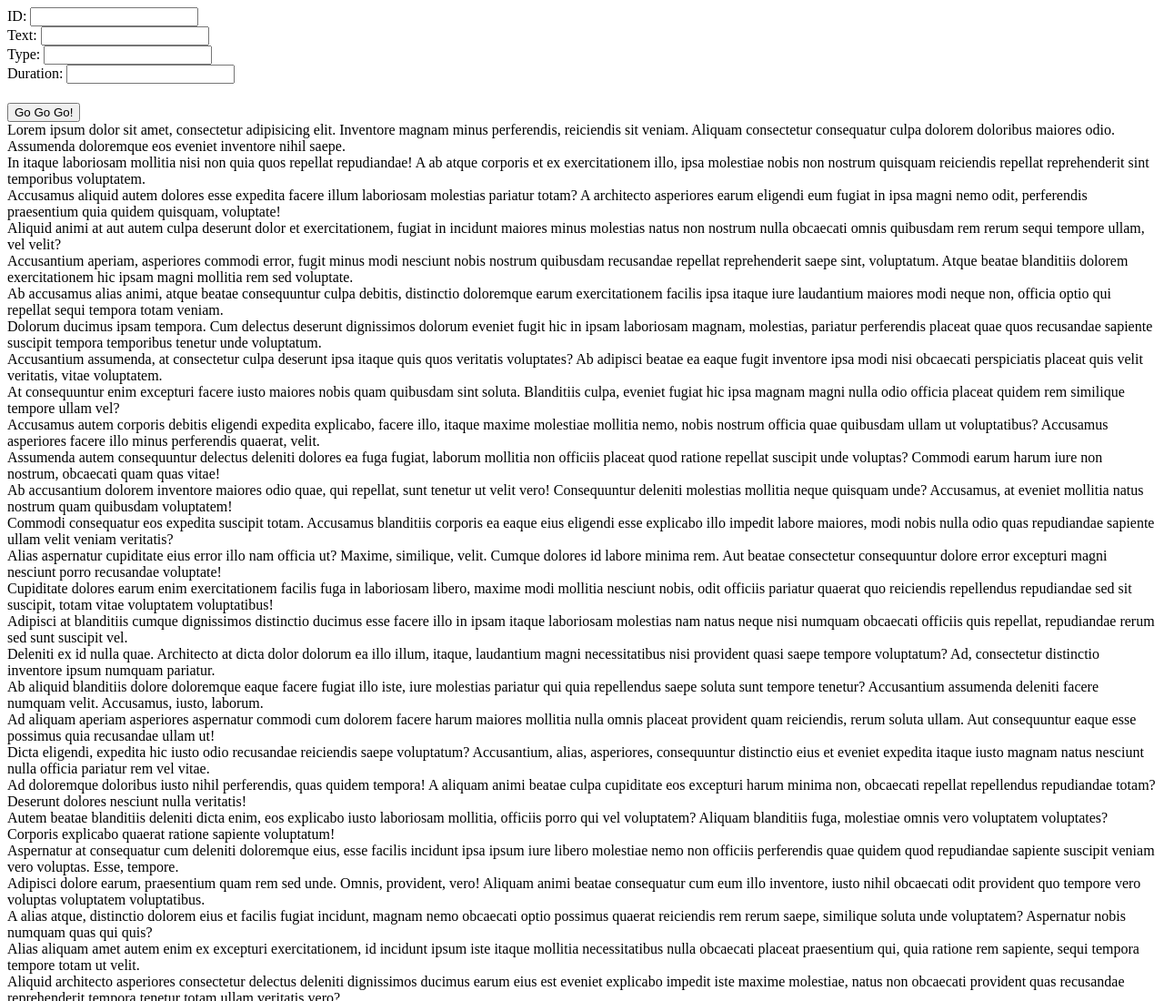
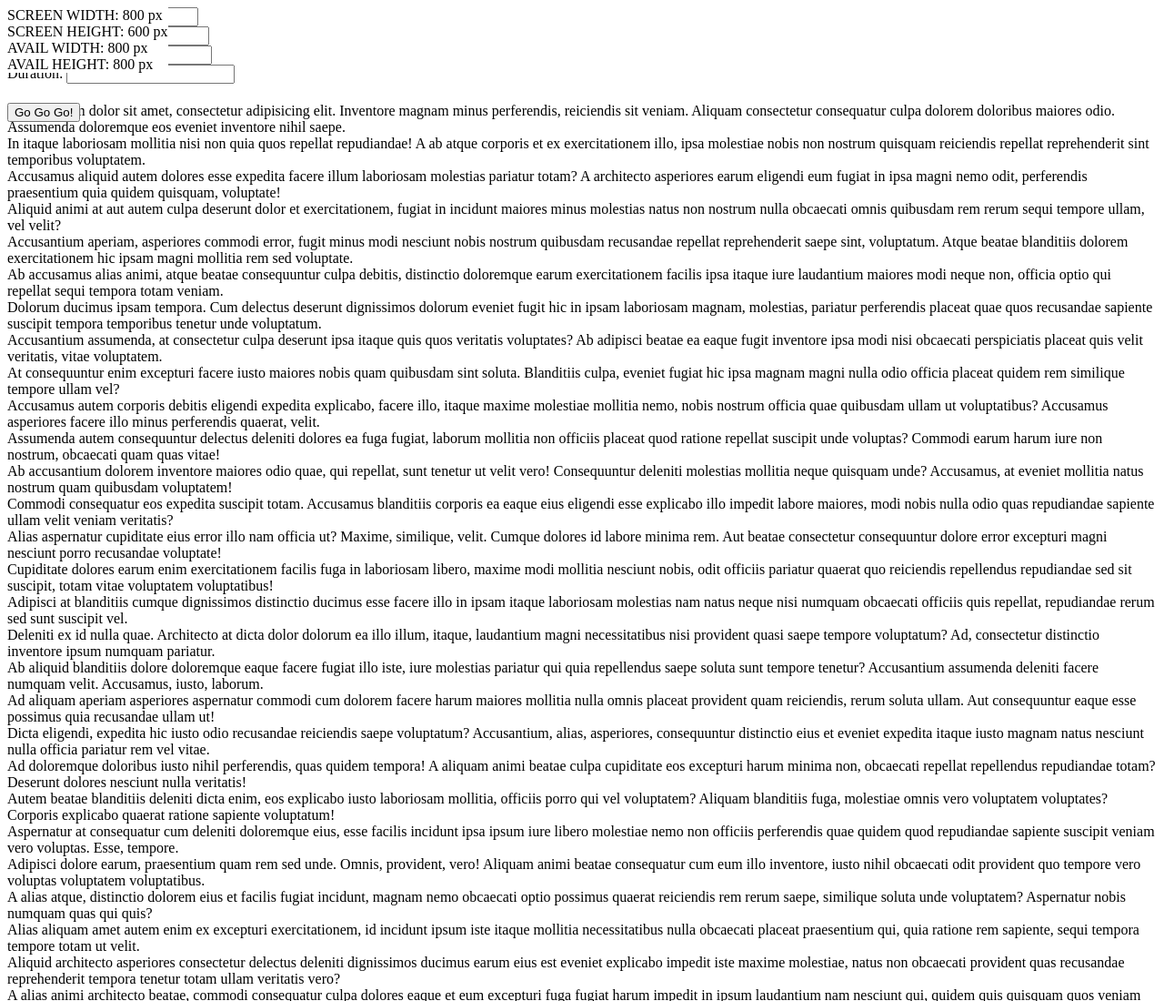
Before and after one commit to binarybaba/prophetjs, a website: page index.html in a window 1280 px wide. Shown: the top 1100 px of the page at 91% size. Drawn offline with Linux system fonts and the light colour scheme.

Commit message:
refactor

```diff
--- a/def.js
+++ b/def.js
@@ -1,3 +1,18 @@
+var calcSize = function(){
+        document.getElementById('screen-width').innerHTML = screen.width.toString();
+        document.getElementById('screen-height').innerHTML = screen.height.toString();
+        document.getElementById('screen-availWidth').innerHTML = screen.availWidth.toString();
+        document.getElementById('screen-availHeight').innerHTML = screen.availWidth.toString();
+}
+calcSize();
+
+
+Message.config.types({
+    type: "tip",
+    backgroundColor:"indianred",
+    color:"black"
+})
+
 document.getElementById('trigger').addEventListener('click', function(){
 
     new Message({
@@ -15,9 +30,7 @@ document.getElementById('trigger').addEventListener('click', function(){
 
 })
 
-Message.Dbg.presets();
 
-console.log("updating styles");
 
 /*Message.config.types([
     { type : "success", backgroundColor: "dwdw", color: "sdwdw" },
--- a/index.html
+++ b/index.html
@@ -9,6 +9,13 @@
 
 <body>
 <ul id="prophet"></ul>
+<div style="position: fixed; background-color: white;">
+    <div>SCREEN WIDTH: <span id="screen-width">dwwd</span> px</div>
+    <div>SCREEN HEIGHT: <span id="screen-height">height</span> px</div>
+    <div>AVAIL WIDTH: <span id="screen-availWidth">height</span> px</div>
+    <div>AVAIL HEIGHT: <span id="screen-availHeight">height</span> px</div>
+</div>
+
 <section>
     <div>
         <label for="id">ID:</label>
@@ -30,7 +37,7 @@
     </div>
 
     <h4 id="res"></h4>
-    <button id="trigger">Go Go Go!</button>
+    <button id="trigger" style="position: fixed">Go Go Go!</button>
 </section>        <!--<span id="message" ></span>-->
 <div>Lorem ipsum dolor sit amet, consectetur adipisicing elit. Inventore magnam minus perferendis, reiciendis sit
     veniam. Aliquam consectetur consequatur culpa dolorem doloribus maiores odio. Assumenda doloremque eos eveniet
```
Also changed, not shown: README.md.
